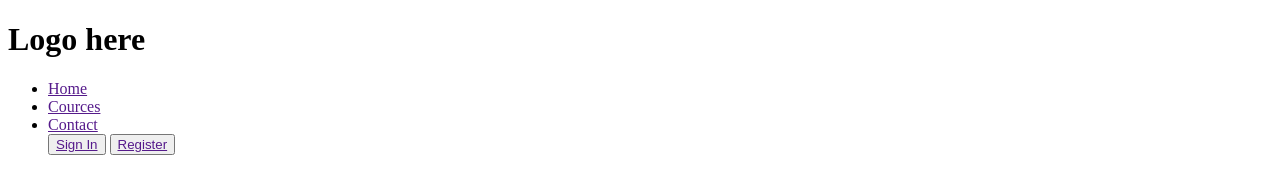
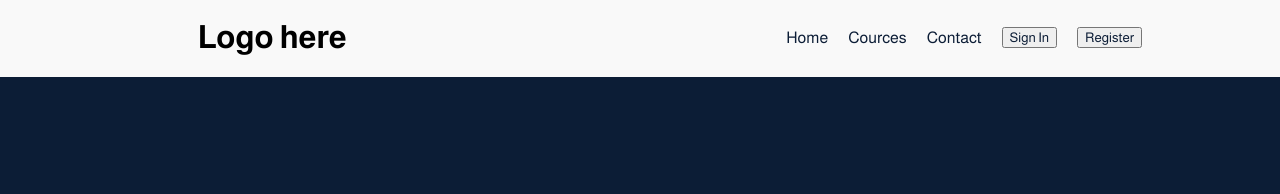
Before and after one commit to CodeMorron/Empowering_The_Nation, a plain HTML site: page six_week.html in a window 1280 px wide. Drawn offline with Linux system fonts and the light colour scheme.

Commit message:
Six Week problem solved
Basically you forgot  this "_" but it's alright now goodluck 😀

```diff
--- a/arain_stlyle.css
+++ b/arain_stlyle.css
@@ -1,32 +1,45 @@
+
 :root{
     --backgroundColor:#0C1D36;
     --secondaryColor:#f9f9f9;
     --accentuation:#F9CC0B;
+
 }
 
-body{
-    background-color: var(--backgroundColor);
+*{
+    font-family: Almarai,Arial;
 }
+
 
 header{
 
     display: flex;
     justify-content: space-around;
     align-items: center;
-
-    background-color: var(--accentuation);
+    background-color: var(--secondaryColor);
     font-family: Almarai,Arial;
 
     border-bottom:0.1px var(--backgroundColor) solid;
     margin: -10px;
     margin-bottom: 20px;
-}
 
-ul{
-    list-style: none;
-    display: flex;
-    align-items: center;
-    column-gap: 20px;
-    float: right;
-    margin-right: -60px;
-}
+  }
+
+  body{
+      background-color: var(--backgroundColor);
+  }
+
+
+  a{
+   color: var(--backgroundColor);
+   text-decoration: none;
+  }
+
+  ul{
+      list-style: none;
+      display: flex;
+      align-items: center;
+      column-gap: 20px;
+      float: right;
+      margin-right: -60px;
+  }
--- a/six_week.html
+++ b/six_week.html
@@ -4,7 +4,15 @@
     <meta charset="UTF-8">
     <meta name="viewport" content="width=device-width, initial-scale=1.0">
     <title>Six Week Cources</title>
-    <link rel="stylesheet" href="arain_style.css"/>
+    <link rel="stylesheet" href="arain_stlyle.css"/>
+
+    <link rel="preconnect" href="https://fonts.googleapis.com" />
+    <link rel="preconnect" href="https://fonts.gstatic.com" crossorigin />
+    <link
+      href="https://fonts.googleapis.com/css2?family=Almarai:wght@300;400;700;800&display=swap"
+      rel="stylesheet"
+    />
+
 </head>
 <body>
     <header>
```
